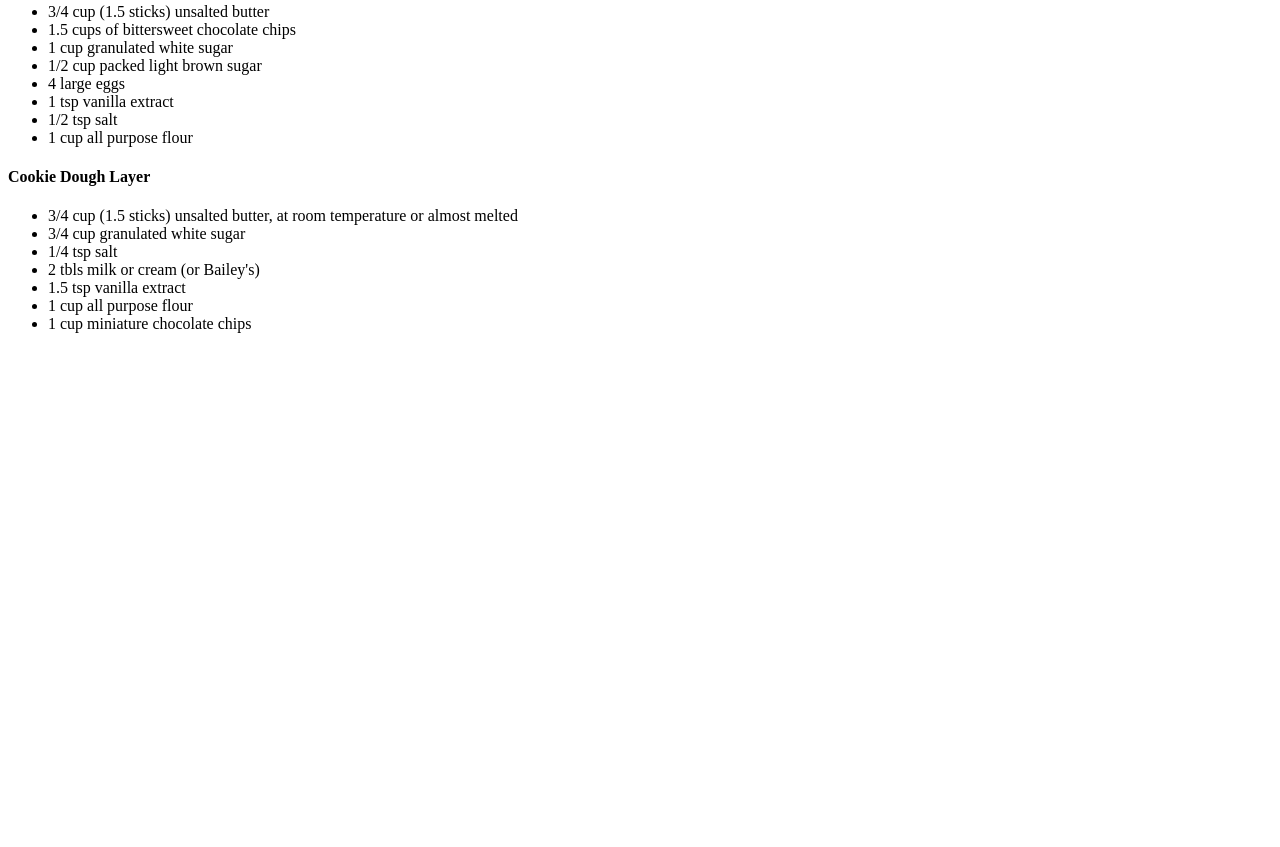
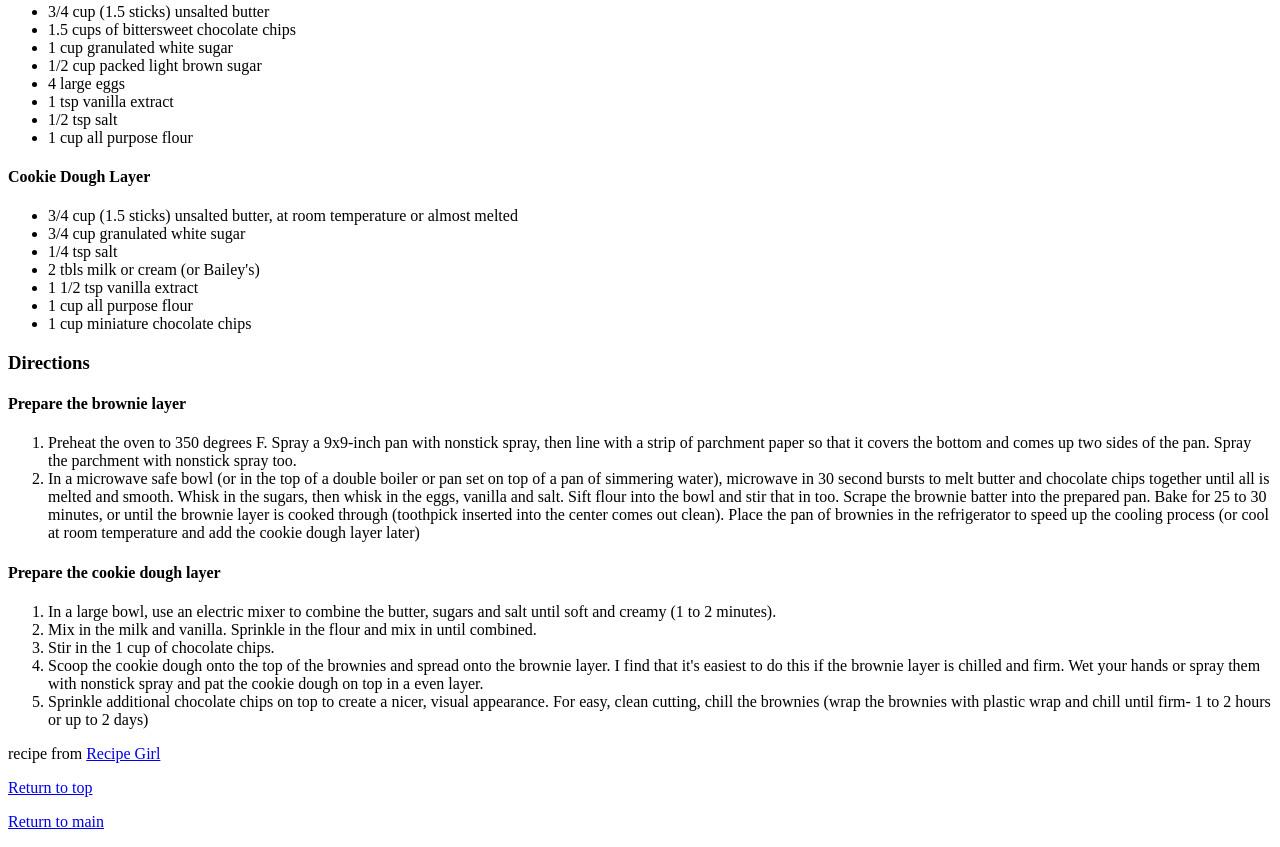
Before and after one commit to Acwasser/odin-recipes, a plain HTML site: page recipes/cookie-dough-brownies.html in a window 1280 px wide. Shown: the part 635-1482 px from the top of the page. Before the commit the page ends 984 px from the top, so only its background shows below. Drawn offline with Linux system fonts and the light colour scheme.

Commit message:
Finished Cookie dough and started other 2 recipes Cookie dough and mug cake recipes complete. Reese's staged and images added

```diff
--- a/recipes/cookie-dough-brownies.html
+++ b/recipes/cookie-dough-brownies.html
@@ -24,16 +24,49 @@
         <li>1/2 tsp salt</li>
         <li>1 cup all purpose flour</li>
     </ul>
+
+
     <h4>Cookie Dough Layer</h4>
     <ul>
         <li>3/4 cup (1.5 sticks) unsalted butter, at room temperature or almost melted</li>
         <li>3/4 cup granulated white sugar</li>
         <li>1/4 tsp salt</li>
         <li>2 tbls milk or cream (or Bailey's)</li>
-        <li>1.5 tsp vanilla extract</li>
+        <li>1 1/2 tsp vanilla extract</li>
         <li>1 cup all purpose flour</li>
         <li>1 cup miniature chocolate chips</li>
     </ul>
-
+    <h3>Directions</h3>
+    <h4>Prepare the brownie layer</h4>
+    <ol>
+        <li>Preheat the oven to 350 degrees F. Spray a 9x9-inch pan with nonstick spray,
+            then line with a strip of parchment paper so that it covers the bottom and
+            comes up two sides of the pan. Spray the parchment with nonstick spray too.</li>
+        <li>In a microwave safe bowl (or in the top of a double boiler or pan set on
+            top of a pan of simmering water), microwave in 30 second bursts to melt
+            butter and chocolate chips together until all is melted and smooth. Whisk
+            in the sugars, then whisk in the eggs, vanilla and salt. Sift flour into
+            the bowl and stir that in too. Scrape the brownie batter into the prepared
+            pan. Bake for 25 to 30 minutes, or until the brownie layer is cooked through
+            (toothpick inserted into the center comes out clean). Place the pan of brownies
+            in the refrigerator to speed up the cooling process (or cool at room temperature
+            and add the cookie dough layer later)</li>
+    </ol>
+    <h4>Prepare the cookie dough layer</h4>
+    <ol>
+        <li>In a large bowl, use an electric mixer to combine the butter, sugars and salt until
+            soft and creamy (1 to 2 minutes).</li>
+        <li>Mix in the milk and vanilla. Sprinkle in the flour and mix in until combined.</li>
+        <li>Stir in the 1 cup of chocolate chips.</li>
+        <li>Scoop the cookie dough onto the top of the brownies and spread onto the brownie layer.
+            I find that it's easiest to do this if the brownie layer is chilled and firm. Wet your
+            hands or spray them with nonstick spray and pat the cookie dough on top in a even layer.</li>
+        <li>Sprinkle additional chocolate chips on top to create a nicer, visual appearance. For
+            easy, clean cutting, chill the brownies (wrap the brownies with plastic wrap and chill
+            until firm- 1 to 2 hours or up to 2 days)</li>
+    </ol>
+    <p>recipe from <a href="https://www.recipegirl.com/chocolate-chip-cookie-dough-brownies-take-two/" target="_blank" rel="noopener noreferrer">Recipe Girl</a></p>
+    <p><a href="./cookie-dough-brownies.html">Return to top</p>
+    <p><a href="../index.html">Return to main</a></p>
 </body>
 </html>
```
Also changed, not shown: recipes/chocolate-mug-cake.html (added, +39 -0 lines), recipes/images/mugcake.jpg (added), recipes/images/reesescookies.jpg (added), recipes/reeses-cookies.html (added).
